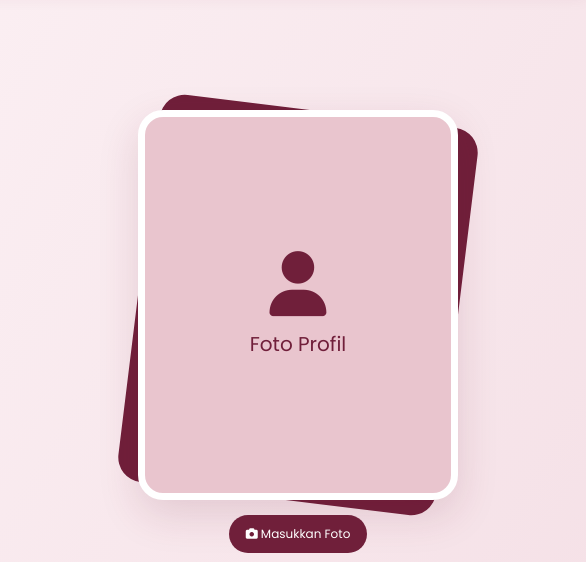
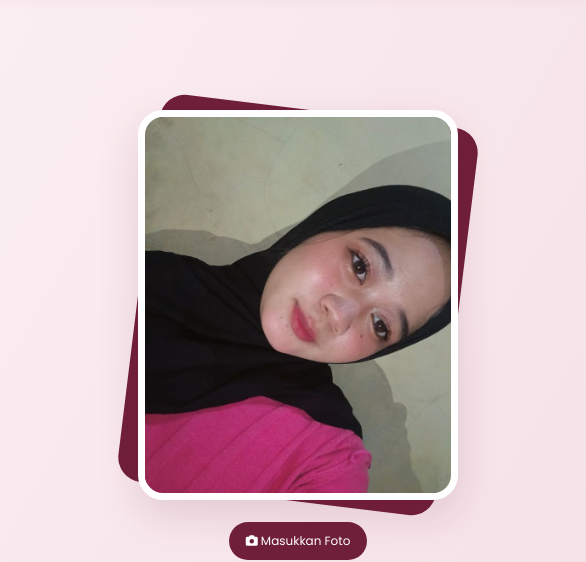
Before and after one commit to marsyaananda887-bot/komputasi-awan, a plain HTML site: page index.html in a window 1280 px wide. Shown: the part 83-645 px from the top of the page, 694-1280 px from the left. Drawn offline with Linux system fonts and the light colour scheme.

Commit message:
Update index.html

```diff
--- a/index.html
+++ b/index.html
@@ -83,7 +83,7 @@
 
         <img
             id="profileImage"
-            src="images/profil.jpeg"
+            src="profil.jpeg"
             alt="Foto Profil Marsya Ananda"
             onerror="this.style.display='none'; document.getElementById('photoPlaceholder').style.display='flex';"
         >
```
